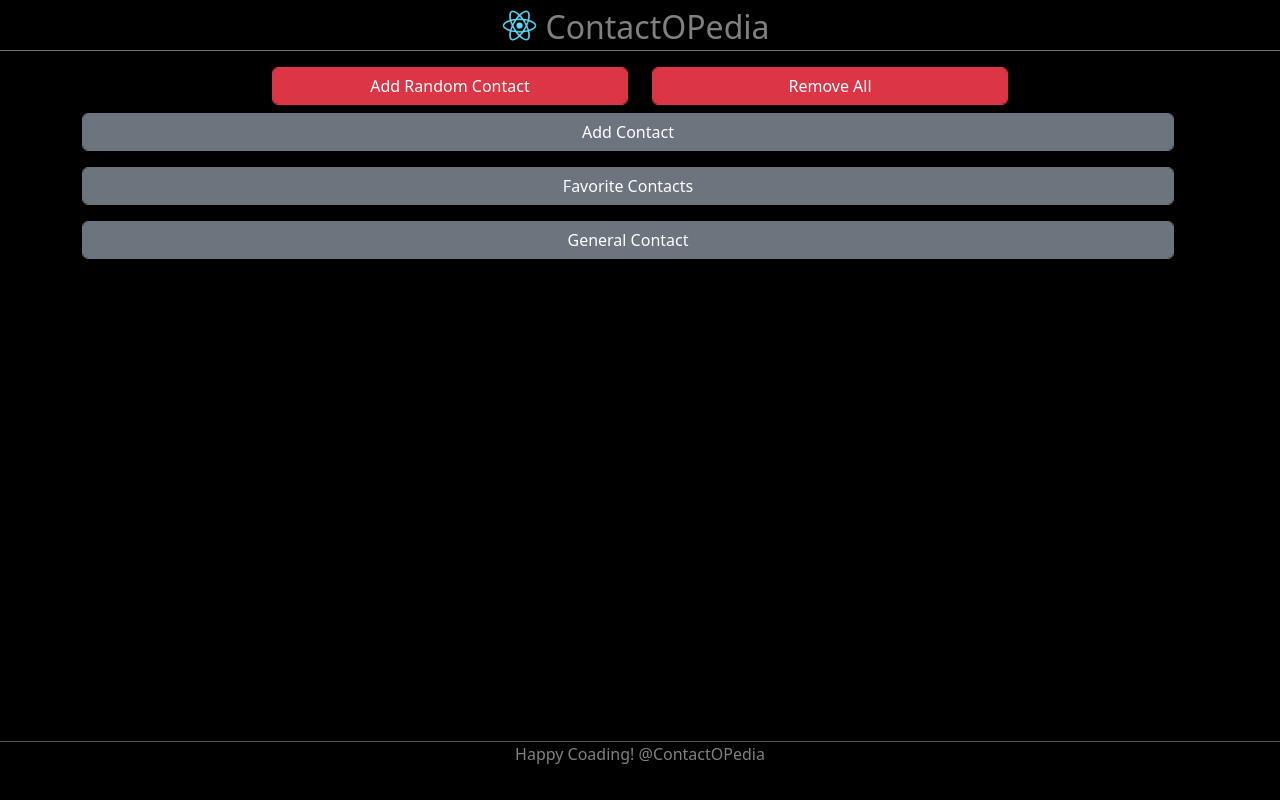
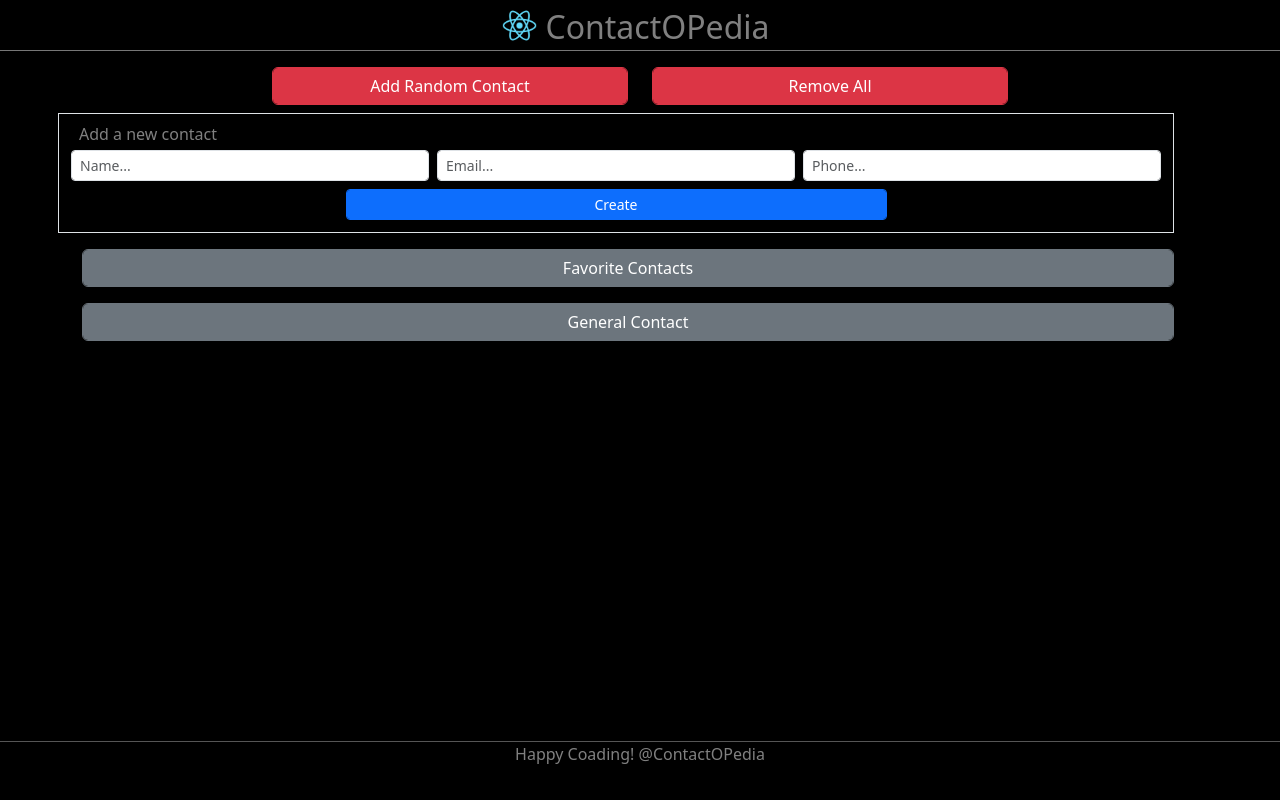
Before and after one commit to masum-rayhan/React-Projects, a React (Create React App) app in the folder contactopedia/: page / in a window 1280 px wide. Built offline with nearby package versions, Linux system fonts and the light colour scheme.

Commit message:
add contact UI

```diff
--- a/contactopedia/src/Components/ContactPages/AddContact.jsx
+++ b/contactopedia/src/Components/ContactPages/AddContact.jsx
@@ -1,8 +1,20 @@
 const AddContact = () => {
-    return(
-        <div>
-            <button className="btn btn-secondary form-control">Add Contact</button>
-        </div>
-    )
-}
+  return (
+    <div className="border row text-white p-2">
+      <div className="col-12 text-white-50">Add a new contact</div>
+      <div className="col-12 col-md-4 p-1">
+        <input className="form-control form-control-sm" placeholder="Name..."></input>
+      </div>
+      <div className="col-12 col-md-4 p-1">
+        <input className="form-control form-control-sm" placeholder="Email..."></input>
+      </div>
+      <div className="col-12 col-md-4 p-1">
+        <input className="form-control form-control-sm" placeholder="Phone..."></input>
+      </div>
+      <div className="col-12 col-md-6 offset-md-3 p-1">
+        <button className="btn btn-sm btn-primary form-control">Create</button>
+      </div>
+    </div>
+  );
+};
 export default AddContact;
--- a/contactopedia/src/Components/ContactPages/ContactIndex.jsx
+++ b/contactopedia/src/Components/ContactPages/ContactIndex.jsx
@@ -6,6 +6,7 @@
 import FavoriteContacts from "./FavoriteContacts";
 import GeneralContacts from "./GeneralContacts";
 import Footer from "../Layout/Footer";
+
 class ContactIndex extends React.Component {
     render() {
         return (
```
